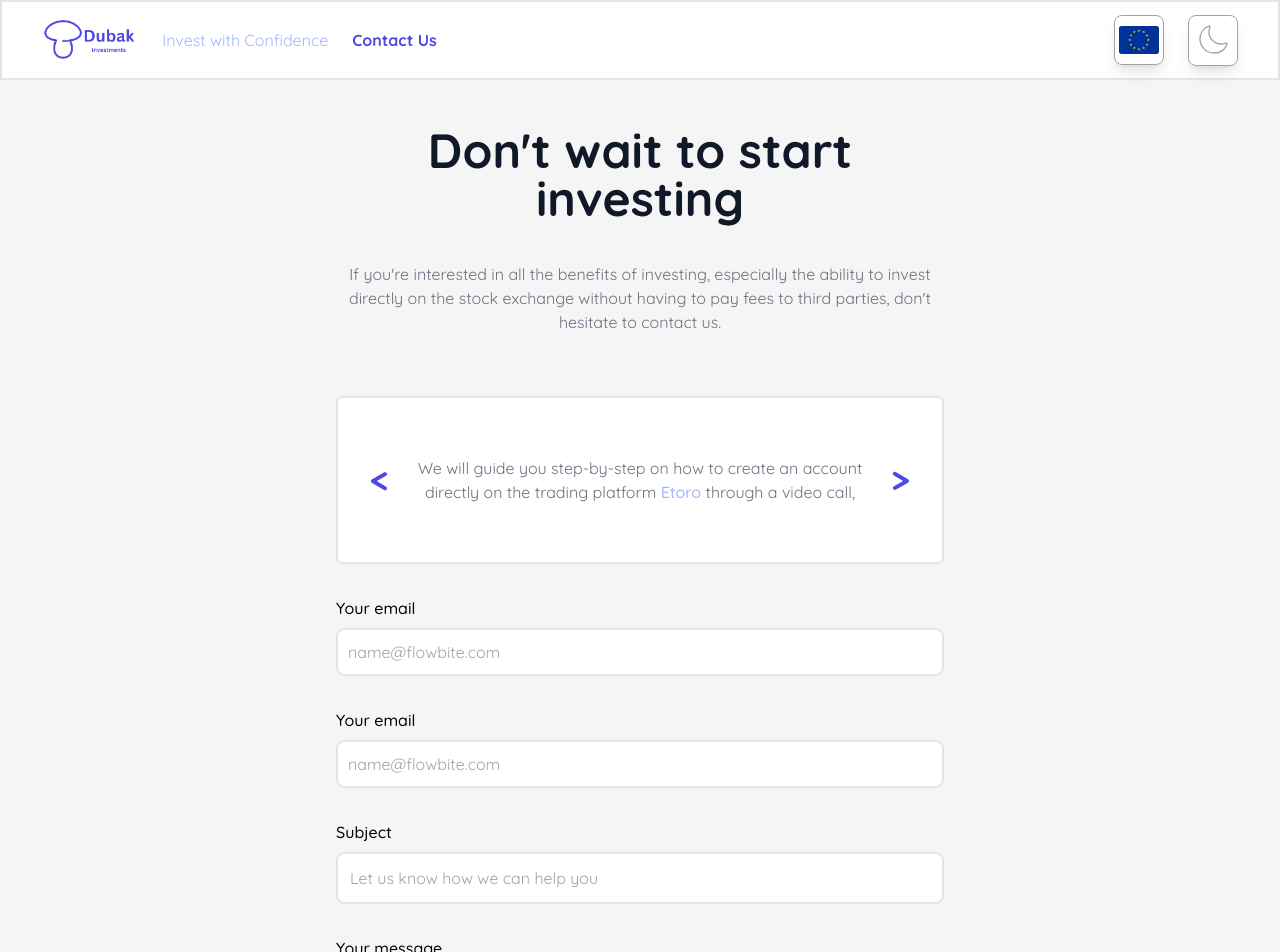
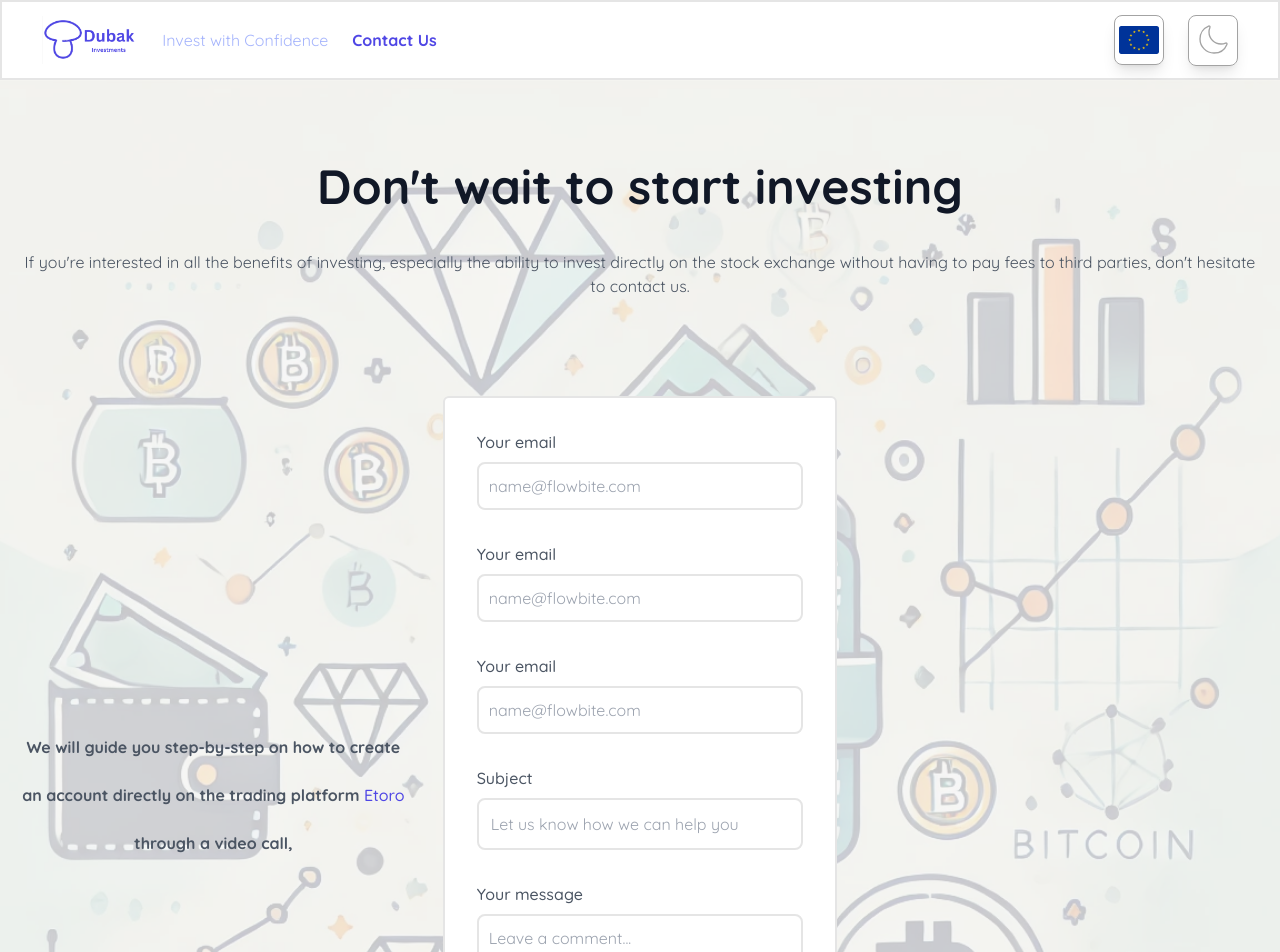
Before and after one commit to digital-solutions-exercises/stock-exchange-ui, a React (Create React App) app: page /contact-us in a window 1280 px wide. Shown: the top 952 px of the page. Built offline with nearby package versions, Linux system fonts and the light colour scheme.

Commit message:
background image added to contact page

```diff
--- a/src/pages/ContactUsPage.tsx
+++ b/src/pages/ContactUsPage.tsx
@@ -12,109 +12,108 @@ const ContactUsPage = () => {
   const detailsPageContent = [
     {
       id: 1,
-      title: "",
       content: "pages.ContactUsPage.description.1",
     },
     {
       id: 2,
-      title: "",
       content: "pages.ContactUsPage.description.2",
     },
     {
       id: 3,
-      title: "",
       content: "pages.ContactUsPage.description.3",
     },
     {
       id: 4,
-      title: "",
       content: "pages.ContactUsPage.description.4",
     },
     {
       id: 5,
-      title: "",
       content: "pages.ContactUsPage.description.5",
     },
     {
       id: 6,
-      title: "",
       content: "pages.ContactUsPage.description.6",
     },
   ];
 
-  const handlePrev = () => {
-    setCurrentSlide((prev) =>
-      prev === 0 ? detailsPageContent.length - 1 : prev - 1,
-    );
-  };
-
-  const handleNext = () => {
-    setCurrentSlide((prev) =>
-      prev === detailsPageContent.length - 1 ? 0 : prev + 1,
-    );
-  };
-
   return (
     <div
-      className={`h-full min-h-[calc(100vh-80px)] grid grid-cols-[1fr_2fr_1fr] grid-rows-[300px_auto_auto] sm:grid-rows-[300px_200px_auto] ${darkTheme ? "bg-gray-900 text-gray-300" : "bg-neutral-100"}`}
+      className={`relative h-full min-h-[calc(100vh-80px)] grid grid-cols-[1fr_1fr_1fr] grid-rows-[300px_auto] sm:grid-rows-[300px_auto]`}
       data-testid="contact-us-page-id"
     >
-      <div className="col-span-3 xl:col-start-2 xl:col-end-3 row-start-1 p-4 flex justify-center flex-col text-center">
+      <div
+        className="absolute inset-0 bg-cover bg-center bg-no-repeat"
+        style={{
+          backgroundImage: "url('/images/contact-us-background.webp')",
+        }}
+      />
+
+      <div
+        className={`absolute inset-0 ${darkTheme ? "bg-gray-900/80" : "bg-neutral-100/80"} z-0`}
+      />
+
+      <div className="relative z-10 col-span-3 row-start-1 p-4 flex justify-center flex-col text-center">
         <h2
           className={`text-4xl md:text-5xl font-bold ${darkTheme ? "text-gray-300" : "text-gray-900"} leading-[3.25rem] mb-5 sm:mb-10`}
         >
           {t("pages.ContactUsPage.majorHeader")}
         </h2>
-        <p className="text-gray-500">{t("pages.ContactUsPage.minorHeader")}</p>
+        <p className={`${darkTheme ? "text-gray-300" : "text-gray-600"}`}>
+          {t("pages.ContactUsPage.minorHeader")}
+        </p>
       </div>
 
-      <div className="col-span-3 xl:col-start-2 xl:col-end-3 row-start-2 p-4 text-center">
-        <Card>
-          <div className="relative flex items-center justify-center space-x-10 h-full">
-            {/* Left Button */}
-            <button
-              className="absolute left-0 font-bold text-4xl text-indigo-600"
-              onClick={handlePrev}
+      <div className="relative z-10 col-span-3 md:col-start-1 md:col-end-2 md:row-start-2 p-4 text-center">
+        {/* Dots navigation */}
+        <div className="relative flex flex-col items-center justify-center h-60 sm:h-full sm:leading-[3rem] font-bold">
+          {detailsPageContent[currentSlide].id === 1 && (
+            <p
+              className={`${darkTheme ? "text-gray-300" : "text-gray-600"} mb-2`}
             >
-              &lt;
-            </button>
-
-            {/* Content */}
-            {detailsPageContent[currentSlide].id === 1 && (
-              <p className="text-gray-500 pr-10">
               <Trans i18nKey="pages.ContactUsPage.description.1">
                 <a
                   href="https://www.etoro.com/"
                   target="_blank"
                   rel="noopener noreferrer"
-                    className="font-medium text-indigo-300 hover:text-indigo-500"
+                  className={`font-medium ${darkTheme ? "text-indigo-300 hover:text-indigo-600" : "text-indigo-600 hover:text-indigo-300"}`}
                 >
                   Etoro
                 </a>
               </Trans>
             </p>
           )}
-            {detailsPageContent[currentSlide].id != 1 && (
-              <p className="text-gray-500 pr-10">
+          {detailsPageContent[currentSlide].id !== 1 && (
+            <p
+              className={`${darkTheme ? "text-gray-300" : "text-gray-600"} mb-2`}
+            >
               {t(detailsPageContent[currentSlide].content)}
             </p>
           )}
 
-            {/* Right Button */}
+          {/* Dots navigation */}
+          <div className="absolute bottom-4 flex justify-center space-x-2">
+            {detailsPageContent.map((_, index) => (
               <button
-              className="absolute right-0 font-bold text-4xl text-indigo-600"
-              onClick={handleNext}
-            >
-              &gt;
-            </button>
+                key={index}
+                onClick={() => setCurrentSlide(index)}
+                className={`w-4 h-4 rounded-full ${
+                  currentSlide === index ? "bg-indigo-600" : "bg-gray-400"
+                }`}
+                aria-label={`Go to slide ${index + 1}`}
+              ></button>
+            ))}
           </div>
-        </Card>
+        </div>
       </div>
 
-      <div className="col-span-3 xl:col-start-2 xl:col-end-3 row-start-3 p-4">
+      <div className="relative z-10 col-span-3 md:col-start-2 md:col-end-4 xl:col-end-3 md:row-start-2 p-4">
+        <Card>
           <form action="#" className="space-y-8">
             <div>
-            <label htmlFor="email" className="block mb-2 font-medium">
+              <label
+                htmlFor="email"
+                className={`block mb-2 font-medium ${darkTheme ? "text-gray-300" : "text-gray-600"}`}
+              >
                 Your email
               </label>
               <input
@@ -126,7 +125,10 @@ const ContactUsPage = () => {
               ></input>
             </div>
             <div>
-            <label htmlFor="email" className="block mb-2 font-medium">
+              <label
+                htmlFor="email"
+                className={`block mb-2 font-medium ${darkTheme ? "text-gray-300" : "text-gray-600"}`}
+              >
                 Your email
               </label>
               <input
@@ -138,7 +140,25 @@ const ContactUsPage = () => {
               ></input>
             </div>
             <div>
-            <label htmlFor="subject" className="block mb-2 font-medium">
+              <label
+                htmlFor="email"
+                className={`block mb-2 font-medium ${darkTheme ? "text-gray-300" : "text-gray-600"}`}
+              >
+                Your email
+              </label>
+              <input
+                type="email"
+                id="email"
+                className={`rounded-lg w-full p-2.5 border-2 ${darkTheme ? "bg-gray-900 border-gray-800" : "bg-white border-neutral-200"}`}
+                placeholder="name@flowbite.com"
+                required
+              ></input>
+            </div>
+            <div>
+              <label
+                htmlFor="subject"
+                className={`block mb-2 font-medium ${darkTheme ? "text-gray-300" : "text-gray-600"}`}
+              >
                 Subject
               </label>
               <input
@@ -150,13 +170,16 @@ const ContactUsPage = () => {
               ></input>
             </div>
             <div className="sm:col-span-2">
-            <label htmlFor="message" className="block mb-2 font-medium">
+              <label
+                htmlFor="message"
+                className={`block mb-2 font-medium ${darkTheme ? "text-gray-300" : "text-gray-600"}`}
+              >
                 Your message
               </label>
               <textarea
                 id="message"
                 rows={6}
-              className={`ounded-lg w-full p-2.5 border-2 ${darkTheme ? "bg-gray-900 border-gray-800" : "bg-white border-neutral-200"}`}
+                className={`rounded-lg w-full p-2.5 border-2 ${darkTheme ? "bg-gray-900 border-gray-800" : "bg-white border-neutral-200"}`}
                 placeholder="Leave a comment..."
               ></textarea>
             </div>
@@ -167,6 +190,7 @@ const ContactUsPage = () => {
               {t("pages.ContactUsPage.sendButton")}
             </button>
           </form>
+        </Card>
       </div>
     </div>
   );
```
Also changed, not shown: public/images/contact-us-background.webp (added), 1 other file (tests, documents, lock files or other folders). Lines whose indentation alone changed are shown as unchanged.
